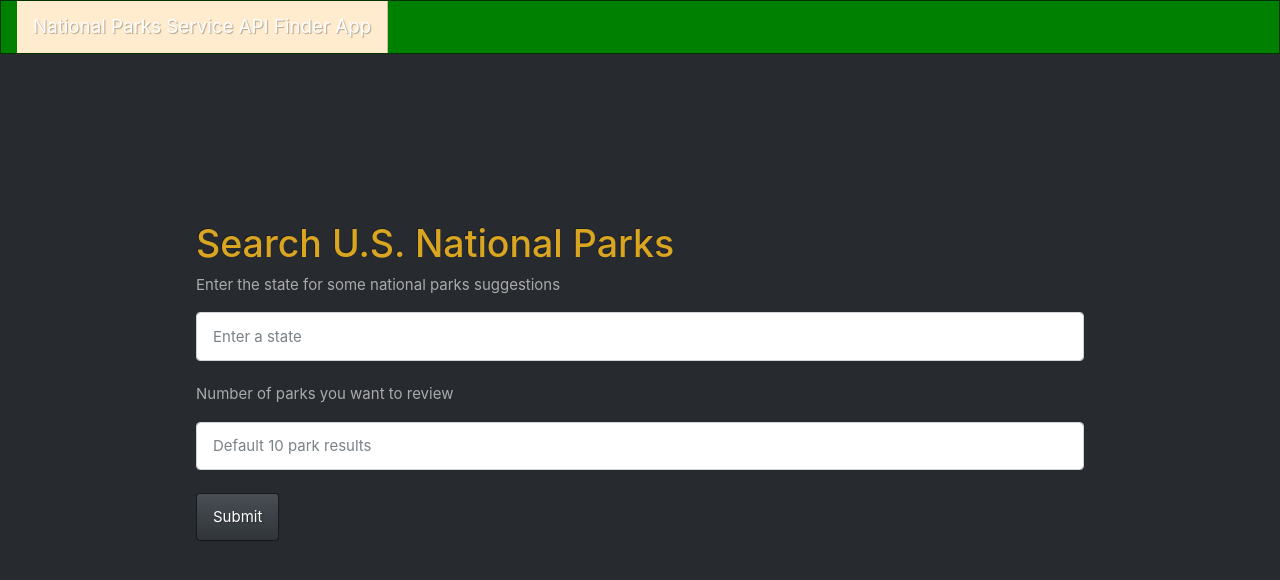
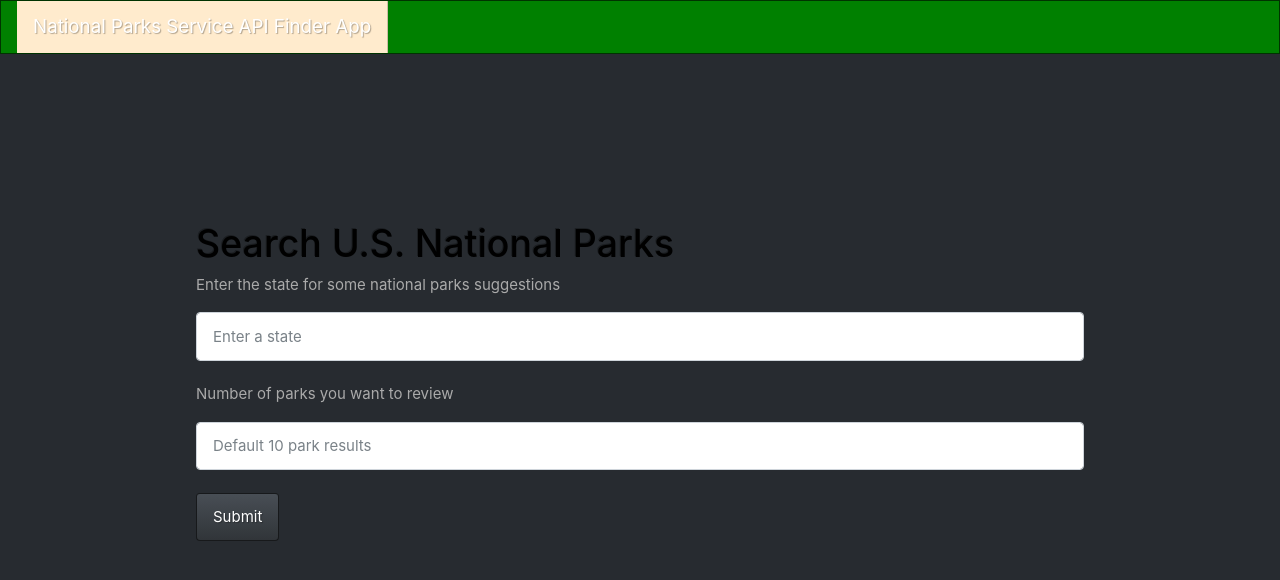
Before and after one commit to ChanceSharp/Park_API, a plain HTML site: page index.html in a window 1280 px wide. Drawn offline with nearby package versions, Linux system fonts and the light colour scheme.

Commit message:
Update styles.css

```diff
--- a/styles.css
+++ b/styles.css
@@ -27,7 +27,7 @@
 }
 
 h1 {
-  color: goldenrod;
+  color: black;
 }
 
 .hidden {
```
